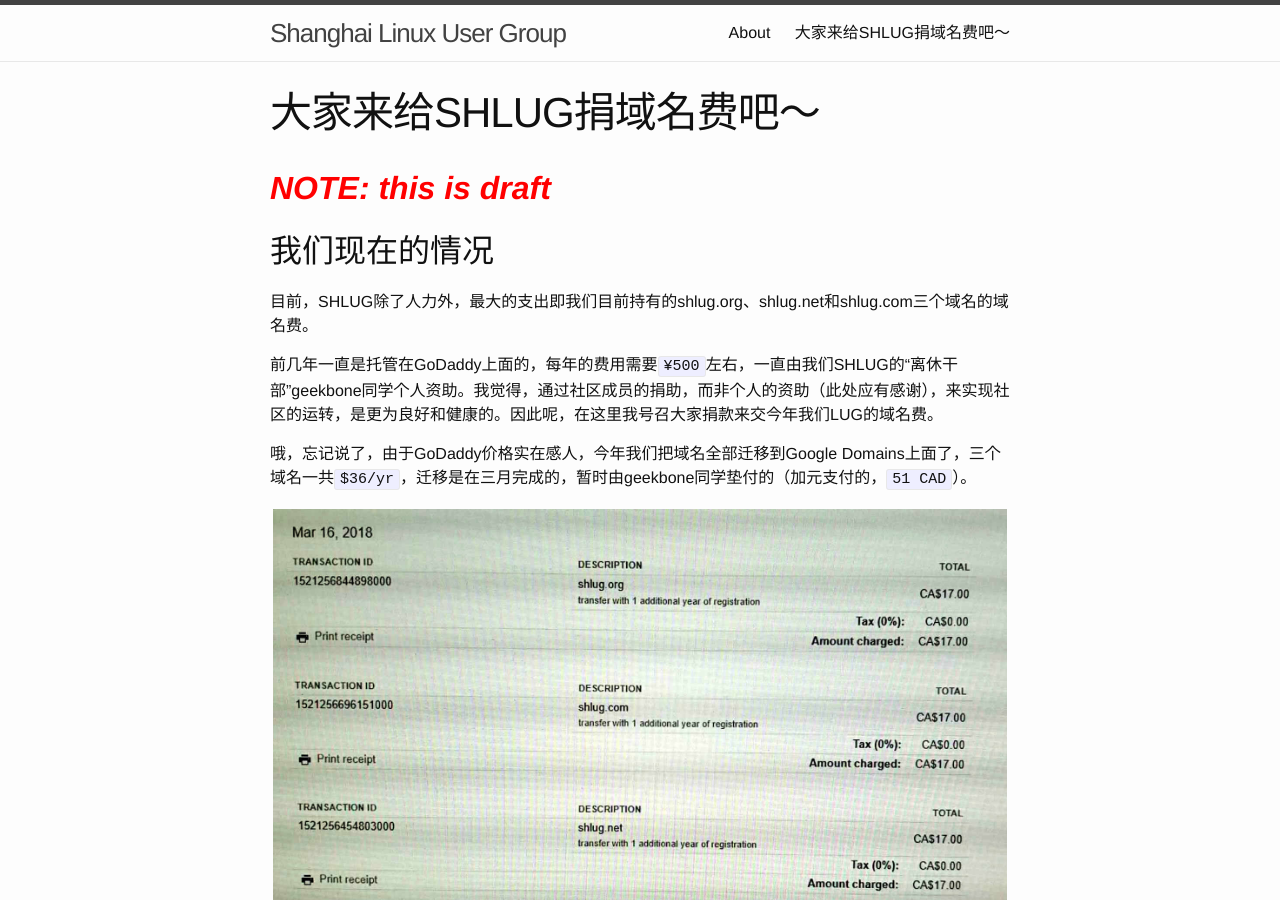
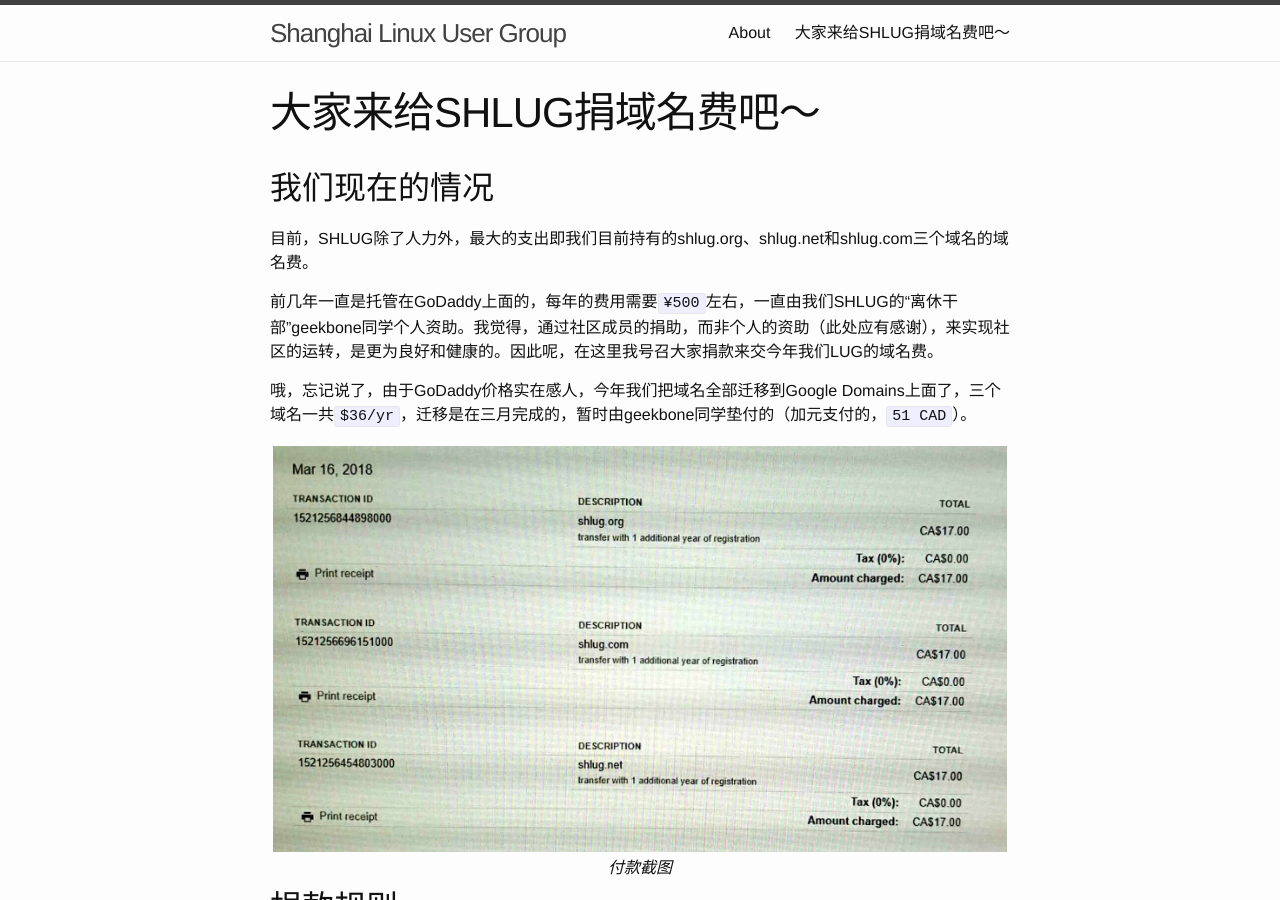
Before and after one commit to shanghailug/shanghailug.github.io, a Jekyll site: the page built from p/s0/index.md, in a window 1280 px wide and 900 px high. Built offline with Jekyll 4.4.1, drawn with Linux system fonts in a browser that asks for light colours.

Commit message:
p/s0: remote "NOTE: this is draft"

```diff
--- a/p/s0/index.md
+++ b/p/s0/index.md
@@ -5,8 +5,6 @@ permalink: /p/s0/
 ---
 <script type="text/javascript" src="/js/jquery-3.3.1.min.js"></script>
 <script type="text/javascript" src="default.js"></script>
-
-## ***NOTE: this is draft***{:style="color:red"}
 
 ## 我们现在的情况
 
```
